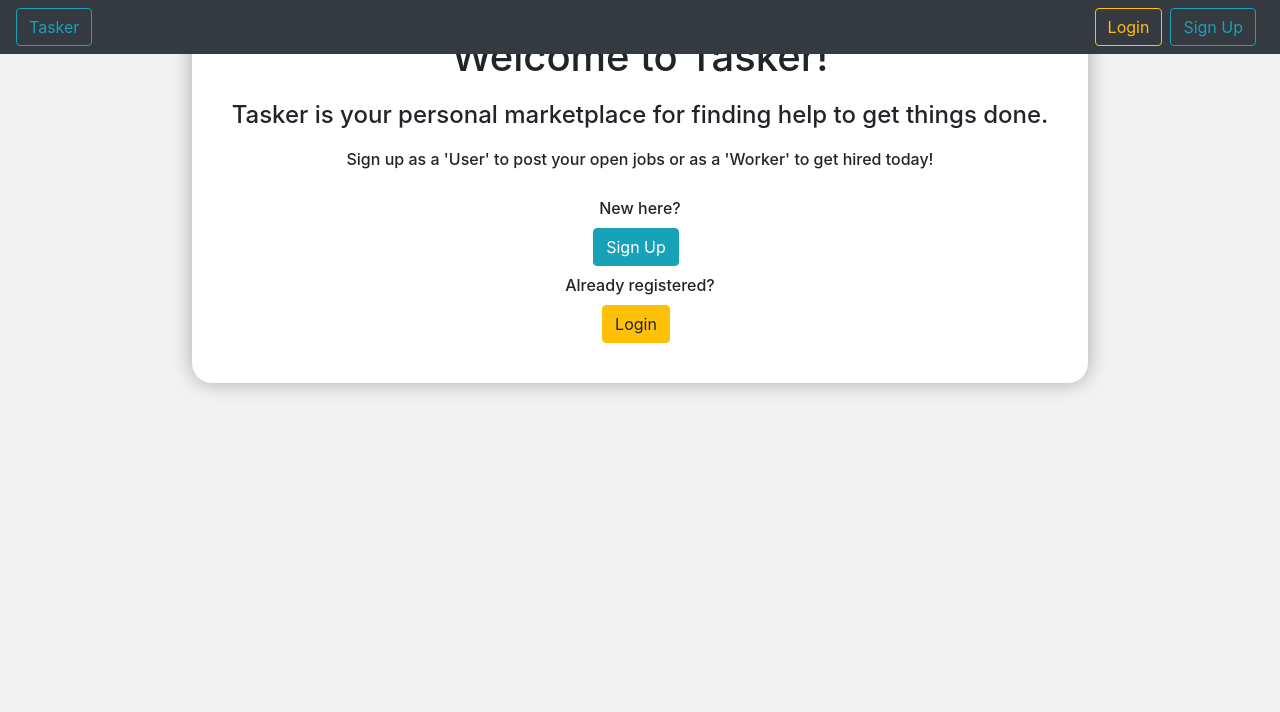
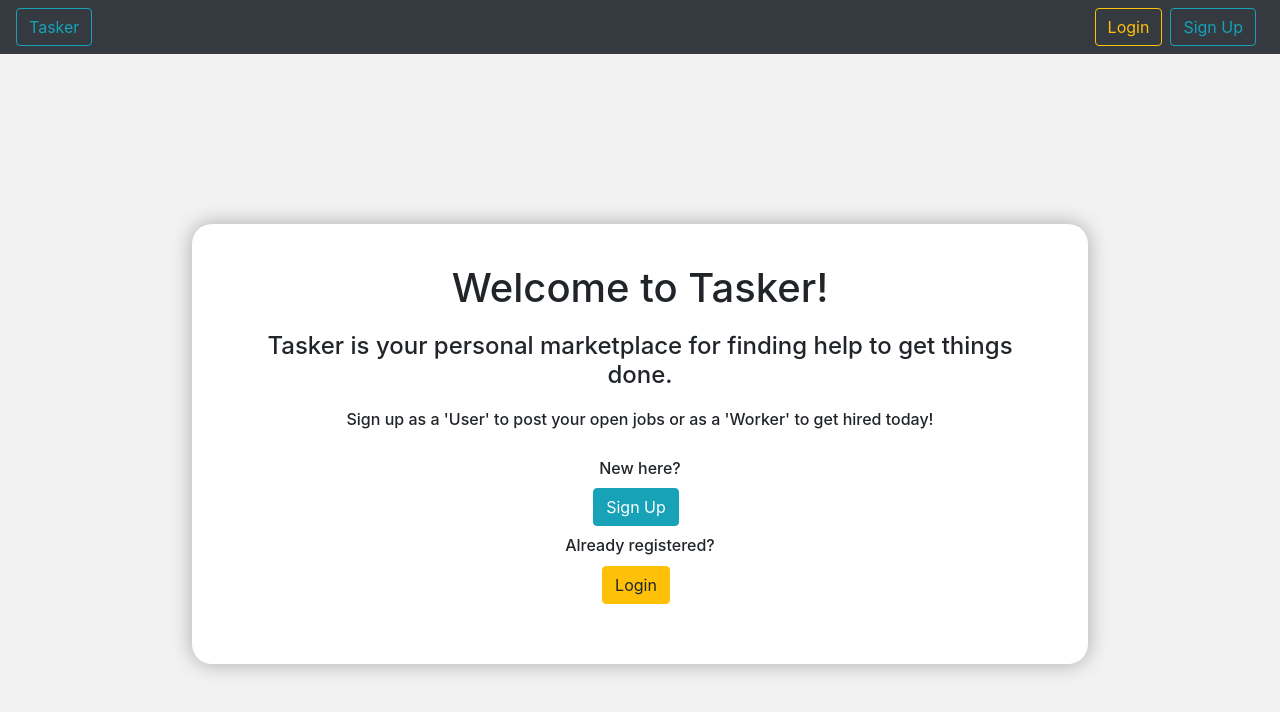
Before and after one commit to jswanson806/Tasker, a React (Create React App) app in the folder frontend/tasker/: page / in a window 1280 px wide. Shown: the top 712 px of the page. Built offline with nearby package versions, Linux system fonts and the light colour scheme; no server answers.

Commit message:
fixed issue causing the container for the welcome message to leave the screen area when the display grows wider

```diff
--- a/frontend/tasker/src/components/styles/Welcome.css
+++ b/frontend/tasker/src/components/styles/Welcome.css
@@ -4,12 +4,14 @@
     align-items: center;
     height: 100vh;
     background-color: #f2f2f2;
-    padding-bottom: 40%;
+    padding: 20px;
+    padding-bottom: 40px;
 }
 
 .welcome-centered-card {
+    display: block;
     width: 70vw;
-    padding: 20px;
+    padding: 40px;
     border-radius: 20px;
     box-shadow: 0 0 20px rgba(0, 0, 0, 0.3);
     background-color: #fff;
```
